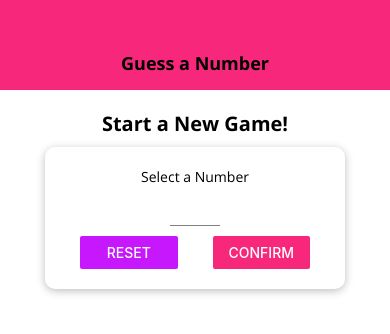
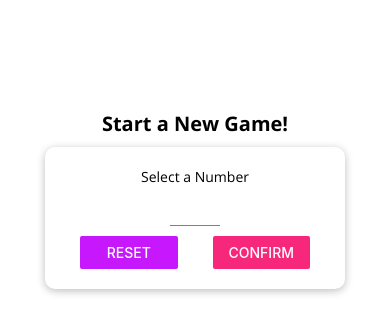
Before and after one commit to rgluis/expo-app-example, a React Native app: screen / in a window 390 px wide. Shown: the top 334 px of the page. Built offline with nearby package versions, Linux system fonts and the light colour scheme.

Commit message:
Updates to header component

```diff
--- a/components/Header.js
+++ b/components/Header.js
@@ -1,5 +1,5 @@
 import React from 'react';
-import { View, Text, StyleSheet } from 'react-native';
+import { View, Text, StyleSheet, Platform } from 'react-native';
 
 import Colors from '../constants/colors';
 
@@ -16,12 +16,14 @@
         width: '100%',
         height: 90,
         paddingTop: 36,
-        backgroundColor: Colors.primary,
+        backgroundColor: Platform.OS === 'android' ? Colors.primary : 'white',
         alignItems: 'center',
         justifyContent: 'center',
+        borderBottomColor: Platform.OS === 'ios' ? '#ccc' : 'transparent',
+        borderBottomWidth: Platform.OS === 'ios' ? 1 : 0,
     },
     headerTitle: {
-        color: 'black',
+        color: Platform.OS === 'ios' ? Colors.primary : 'white',
         fontSize: 18,
         fontFamily: 'open-sans-bold',
     },
```
